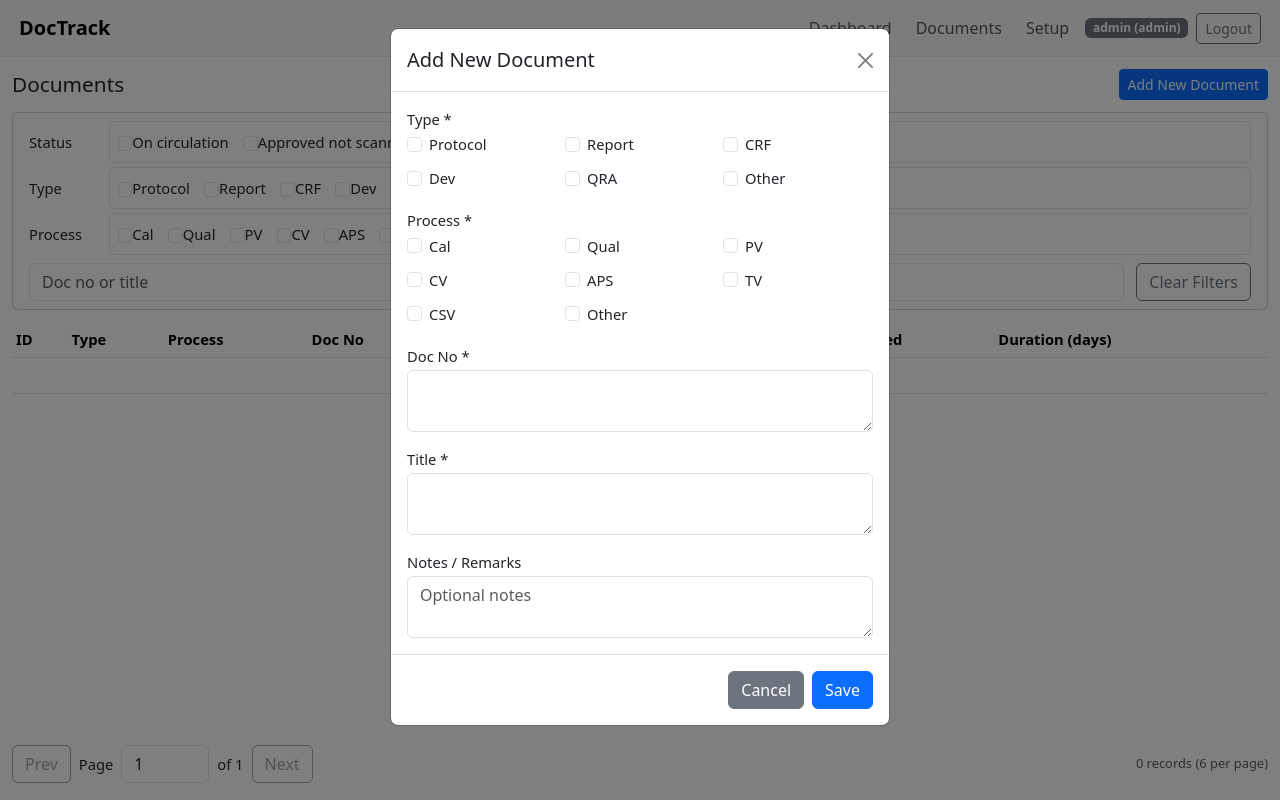
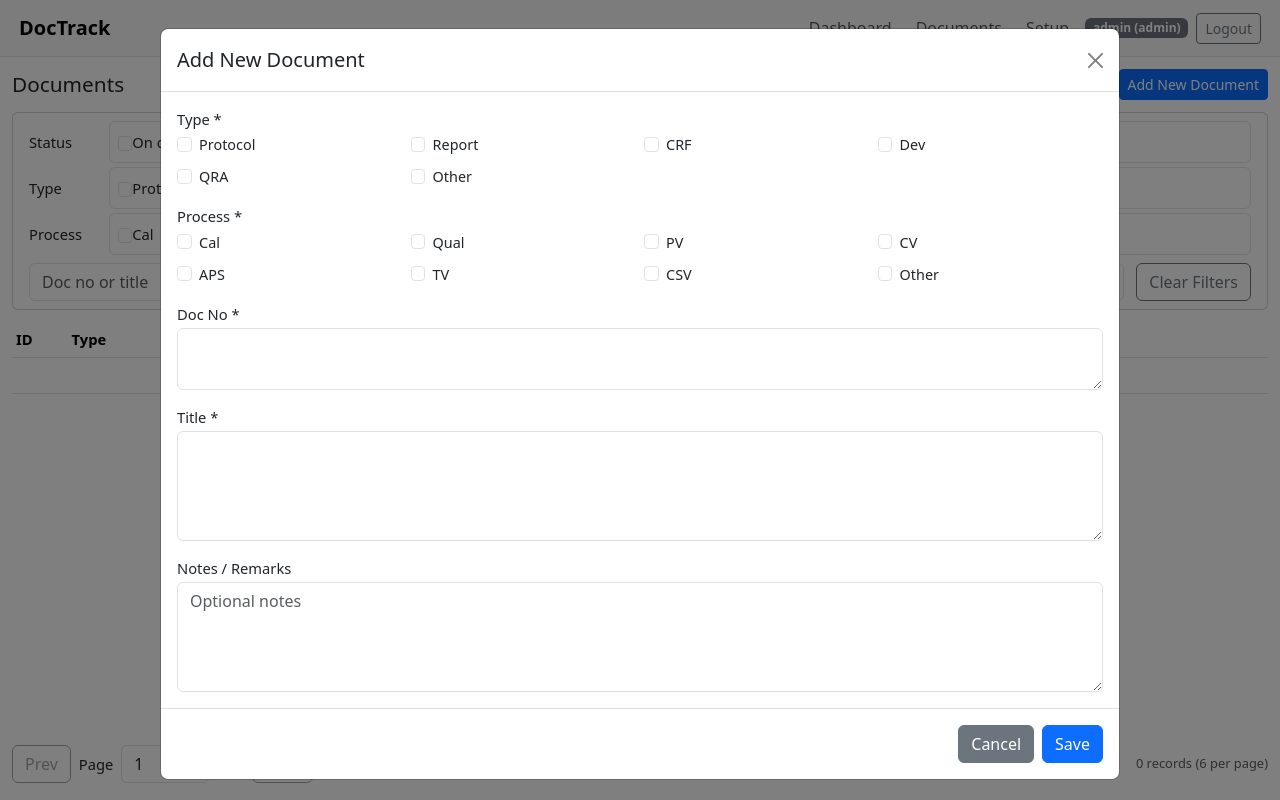
Before and after one commit to xf0123/DocTrack, a Flask app: page /documents in a window 1280 px wide, after a click on "Add New Document". Run offline with Flask 3, Linux system fonts and the light colour scheme; the visitor is signed in with stand-in values (Sample User, id 1); data comes from the database, SQL or seed files in the repository; data that the repository does not hold is empty.

Commit message:
Improve document modal sizing and field layout

```diff
--- a/static/style.css
+++ b/static/style.css
@@ -168,3 +168,15 @@ body.documents-page-body main.container {
   padding-top: 0.4rem;
   padding-bottom: 0.4rem;
 }
+
+.document-form-modal {
+  max-width: min(960px, 94vw);
+}
+
+.document-checkbox-grid .form-check {
+  margin-bottom: 0;
+}
+
+.document-checkbox-grid .form-check-label {
+  font-size: 0.9rem;
+}
--- a/templates/documents.html
+++ b/templates/documents.html
@@ -177,14 +177,14 @@
 </form>
 
 <div class="modal fade" id="addDocumentModal" tabindex="-1" aria-hidden="true">
-  <div class="modal-dialog">
+  <div class="modal-dialog modal-lg document-form-modal">
     <form class="modal-content" method="post" action="{{ url_for('add_document') }}" id="addDocumentForm" data-doc-nos='{{ existing_doc_nos | tojson }}'>
       <input type="hidden" name="return_to" value="{{ request.full_path }}">
       <div class="modal-header"><h2 class="h5 modal-title">Add New Document</h2><button type="button" class="btn-close" data-bs-dismiss="modal"></button></div>
       <div class="modal-body d-grid gap-3">
         <div>
           <label class="form-label">Type *</label>
-          <div class="row row-cols-1 row-cols-md-3 g-2">
+          <div class="row row-cols-2 row-cols-md-4 g-2 document-checkbox-grid">
             {% for t in type_options %}
             <div class="col">
               <div class="form-check">
@@ -198,7 +198,7 @@
         </div>
         <div>
           <label class="form-label">Process *</label>
-          <div class="row row-cols-1 row-cols-md-3 g-2">
+          <div class="row row-cols-2 row-cols-md-4 g-2 document-checkbox-grid">
             {% for p in process_options %}
             <div class="col">
               <div class="form-check">
@@ -216,11 +216,11 @@
         </div>
         <div>
           <label class="form-label">Title *</label>
-          <textarea class="form-control" name="title" rows="2" required></textarea>
+          <textarea class="form-control" name="title" rows="4" required></textarea>
         </div>
         <div>
           <label class="form-label">Notes / Remarks</label>
-          <textarea class="form-control" name="remarks" rows="2" placeholder="Optional notes"></textarea>
+          <textarea class="form-control" name="remarks" rows="4" placeholder="Optional notes"></textarea>
         </div>
       </div>
       <div class="modal-footer">
@@ -267,7 +267,7 @@
 </div>
 
 <div class="modal fade" id="editDocumentModal" tabindex="-1" aria-hidden="true">
-  <div class="modal-dialog">
+  <div class="modal-dialog modal-lg document-form-modal">
     <form class="modal-content" method="post" id="editDocumentForm">
       <input type="hidden" name="return_to" value="{{ request.full_path }}">
       <div class="modal-header"><h2 class="h5 modal-title">Re-open Document</h2><button type="button" class="btn-close" data-bs-dismiss="modal"></button></div>
@@ -290,11 +290,11 @@
         </div>
         <div>
           <label class="form-label" for="editTitle">Title *</label>
-          <textarea class="form-control" name="title" id="editTitle" rows="2" required></textarea>
+          <textarea class="form-control" name="title" id="editTitle" rows="4" required></textarea>
         </div>
         <div>
           <label class="form-label" for="editRemarks">Notes / Remarks</label>
-          <textarea class="form-control" name="remarks" id="editRemarks" rows="2" placeholder="Optional notes"></textarea>
+          <textarea class="form-control" name="remarks" id="editRemarks" rows="4" placeholder="Optional notes"></textarea>
         </div>
       </div>
       <div class="modal-footer">
```
